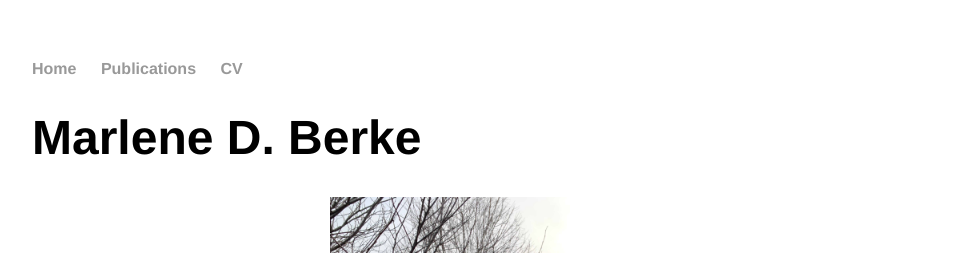
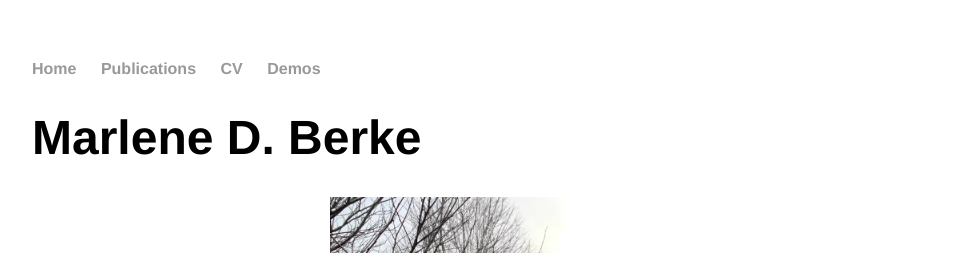
Before and after one commit to marleneberke/marleneberke.github.io, a Jekyll site: the page built from index.html, in a window 1280 px wide. Shown: the top 253 px of the page, without its empty margins (160-1114 px from the left). Built offline with Jekyll 4.4.1, drawn with Linux system fonts in a browser that asks for light colours.

Commit message:
Adding demos

```diff
--- a/_layouts/default.html
+++ b/_layouts/default.html
@@ -11,6 +11,7 @@
 	        		<li><a href="/">Home</a></li>
 				<li><a href="/publications">Publications</a></li>
 	        		<li><a href="/cv">CV</a></li>
+				<li><a href="/demos">Demos</a></li>
 	    		</ul>
 			</nav>
 			<div class="container">
```
